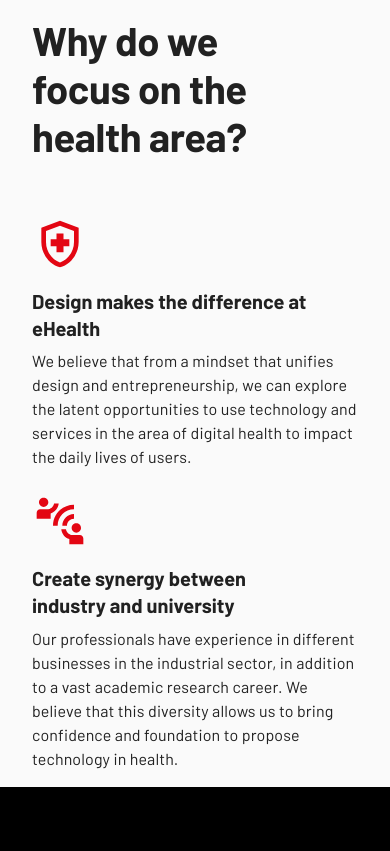
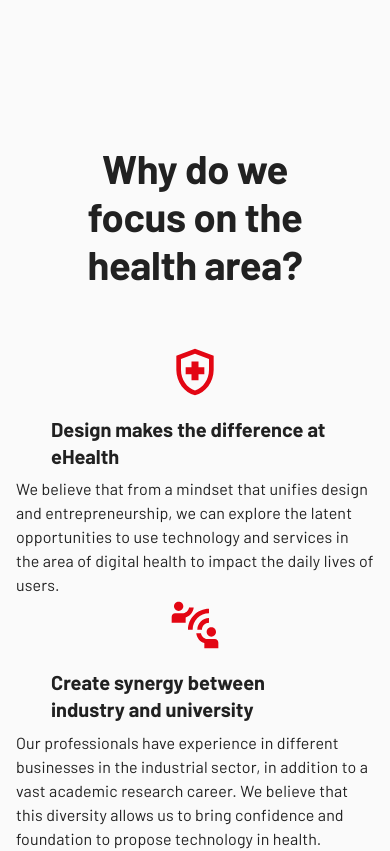
Before and after one commit to raphaeljoer/uxv, a Next.js app: page / in a window 390 px wide. Shown: the top 851 px of the page. Built offline with nearby package versions, Linux system fonts and the light colour scheme.

Commit message:
chore(why): adjusted responsive

```diff
--- a/src/features/landing-page/sections/why/views/WhySectionView/index.tsx
+++ b/src/features/landing-page/sections/why/views/WhySectionView/index.tsx
@@ -2,10 +2,11 @@ import { Box, Grid, Typography } from '@mui/material';
 import HealthAndSafetyOutlinedIcon from '@mui/icons-material/HealthAndSafetyOutlined';
 import ConnectWithoutContactOutlinedIcon from '@mui/icons-material/ConnectWithoutContactOutlined';
 import * as styles from './styles';
+import { Container } from 'shared/components/Container';
 
 export const WhySectionView = () => {
   return (
-    <Box sx={styles.container}>
+    <Container>
       <Grid sx={styles.section}>
         <Box sx={styles.article}>
           <Typography variant="h2" sx={styles.why} maxWidth={288}>
@@ -37,6 +38,6 @@ export const WhySectionView = () => {
           </Typography>
         </Box>
       </Grid>
-    </Box>
+    </Container>
   );
 };
--- a/src/features/landing-page/sections/why/views/WhySectionView/styles.ts
+++ b/src/features/landing-page/sections/why/views/WhySectionView/styles.ts
@@ -14,17 +14,18 @@ export const section: StyleProps = {
   justifyContent: 'space-between',
   m: { xs: 2, md: 0 },
   maxWidth: 1440,
-  width: '100%',
-  px: 2
+  width: '100%'
 };
 export const article: StyleProps = {
   display: 'flex',
   flexDirection: 'column',
+  alignItems: { xs: 'center', md: 'flex-start' },
   width: '100%'
 };
 export const why: StyleProps = {
   fontSize: 40,
-  fontWeight: 700
+  fontWeight: 700,
+  textAlign: { xs: 'center', md: 'left' }
 };
 
 export const title: StyleProps = {
--- a/src/shared/components/Container/styles.ts
+++ b/src/shared/components/Container/styles.ts
@@ -17,5 +17,5 @@ export const content: StyleProps = {
   width: '100%',
   maxWidth: 1440,
   px: 2,
-  py: 8
+  py: 16
 };
```
